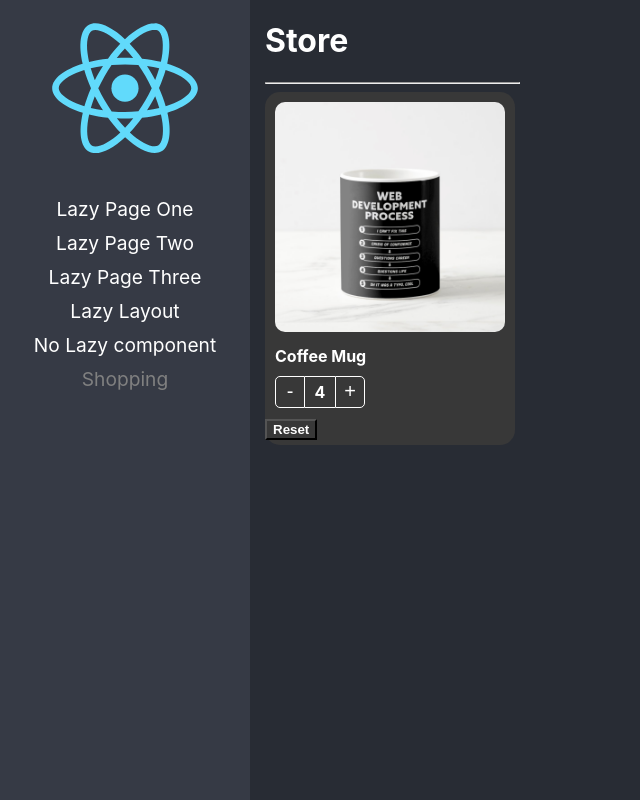
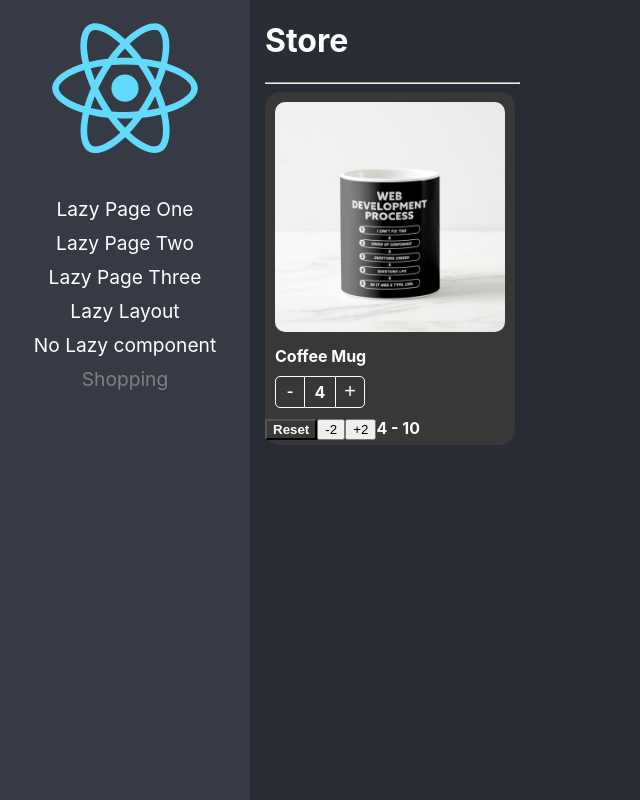
Before and after one commit to FranCarn/CourseADVCR, a React (Create React App) app: page /shopping in a window 1280 px wide. Shown: the whole page, without its empty margins (0-640 px from the left). Built offline with nearby package versions, Linux system fonts and the light colour scheme.

Commit message:
State Initializer + Function Child pattern ready

```diff
--- a/src/CompoundComponentPattern/pages/ShoppingPage.tsx
+++ b/src/CompoundComponentPattern/pages/ShoppingPage.tsx
@@ -24,7 +24,7 @@ export const ShoppingPage = () => {
           maxCount: 10,
         }}
       >
-        {({ reset }) => (
+        {({ reset, increaseBy, count, isMaxCountReached, maxCount }) => (
           <>
             <ProductImage className="custom-image" />
             <ProductTitle />
@@ -32,6 +32,13 @@ export const ShoppingPage = () => {
             <button onClick={reset} className="bg-dark text-white">
               Reset
             </button>
+            <button onClick={() => increaseBy(-2)}> -2 </button>
+            {!isMaxCountReached && (
+              <button onClick={() => increaseBy(+2)}> +2 </button>
+            )}
+            <span>
+              {count} - {maxCount}
+            </span>
           </>
         )}
       </ProductCard>
```
